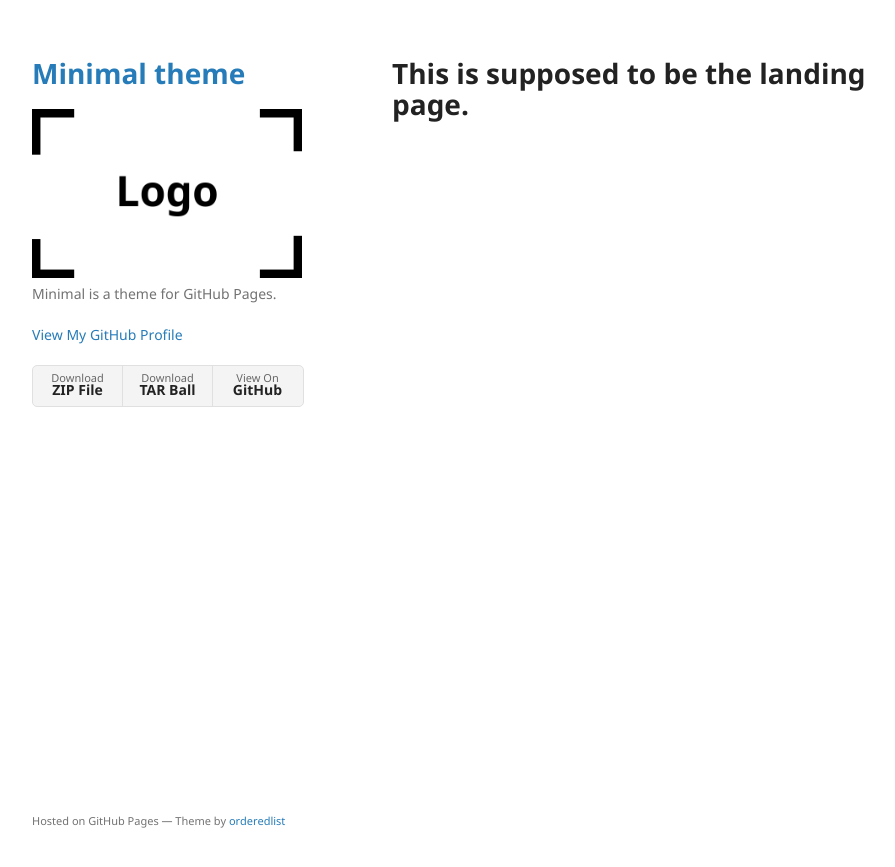
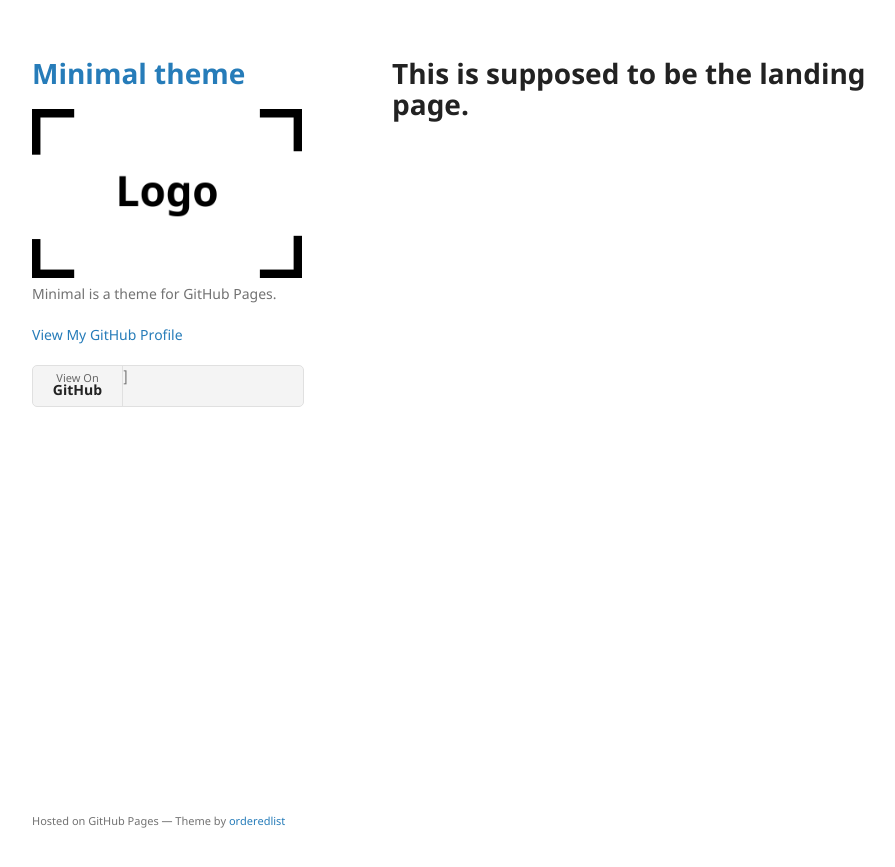
Before and after one commit to srselukar/srselukar.github.io, a Jekyll site: the page built from index.md, in a window 1280 px wide. Shown: the top 867 px of the page, without its empty margins (178-1073 px from the left). Built offline with Jekyll 4.4.1, drawn with Linux system fonts in a browser that asks for light colours; our own code applies the rules of GitHub Pages for plain Markdown files.

Commit message:
Update default.html

```diff
--- a/_layouts/default.html
+++ b/_layouts/default.html
@@ -31,9 +31,7 @@
         {% endif %}
 
         {% if site.show_downloads %}
-        <ul class="downloads">
-          <li><a href="{{ site.github.zip_url }}">Download <strong>ZIP File</strong></a></li>
-          <li><a href="{{ site.github.tar_url }}">Download <strong>TAR Ball</strong></a></li>
+        <ul class="downloads">]
           <li><a href="{{ site.github.repository_url }}">View On <strong>GitHub</strong></a></li>
         </ul>
         {% endif %}
```
